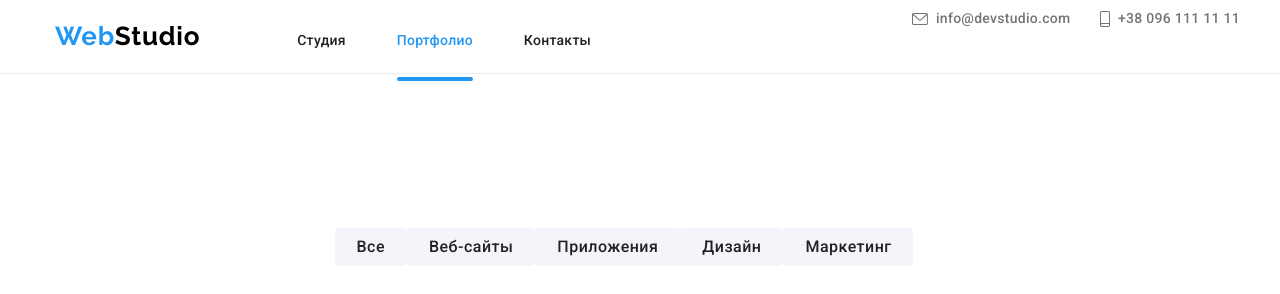
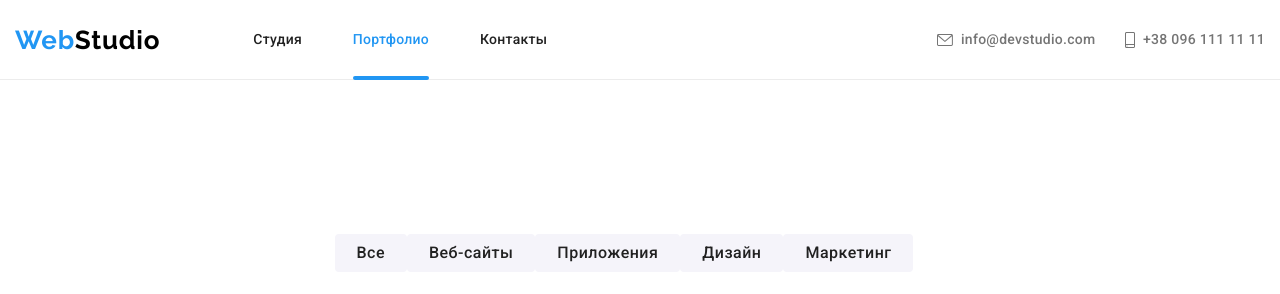
Before and after one commit to Nataliia-Nazarko/goit-markup-hw-08, a plain HTML site: page portfolio.html in a window 1280 px wide. Shown: the top 294 px of the page. Drawn offline with nearby package versions, Linux system fonts and the light colour scheme; files that its build step writes are made by us from their sources.

Commit message:
header-portfolio

```diff
--- a/portfolio.html
+++ b/portfolio.html
@@ -17,11 +17,16 @@
     </head>
     <body>
         <!--Шапка сайта-->
-        <header class="header">
-            <div  class="header__part container">
+        <header class="header container">
+            <div  class="header__part flex">
                 <a href="/" class="logo">Web<span class="header__logo">Studio</span></a>
 
-                <!-- Навигация на другие страницы -->
+                <button class="header__button flex">
+                    <svg width="24" height="16">
+                        <use href="./images/icons.svg#icon-burger">
+                    </svg>
+                </button>
+
                 <nav class="nav">
                     <ul class="nav__list flex">
                         <li><a href="./index.html" class="nav__link">Студия</a></li>
@@ -30,18 +35,20 @@
                     </ul>
                 </nav>
 
-                <ul class="header__kontakt flex">
-                    <li class="header__icons">
+                <div class="header__box">
+                    <ul class="header__kontakt">
+                        <li>
                             <a href="mailto:info@devstudio.com" class="header__link"><svg class="header__icon" width="16" height="12">
                                     <use href="./images/icons.svg#icon-envelope"></use>
                                 </svg>info@devstudio.com</a>
                         </li>
-                    <li class="header__icons">
+                        <li>
                             <a href="tel:+380961111111" class="header__link"><svg class="header__icon" width="10" height="16">
                                     <use href="./images/icons.svg#icon-smartphone"></use>
                                 </svg>+38 096 111 11 11</a>
                         </li>
                     </ul>
+                </div>
             </div>
         </header>
 
--- a/sass/components/_header.scss
+++ b/sass/components/_header.scss
@@ -58,7 +58,7 @@
 }
 
 /* Header kontakt */
-.header-box {
+.header__box {
   position: relative;
   height: 38px;
   width: 100%;
```
Also changed, not shown: index.html (+2 -1 lines), css/main.css, css/main.min.css, css/profile.css, css/profile.min.css, 4 other files. Lines whose indentation alone changed are shown as unchanged.
